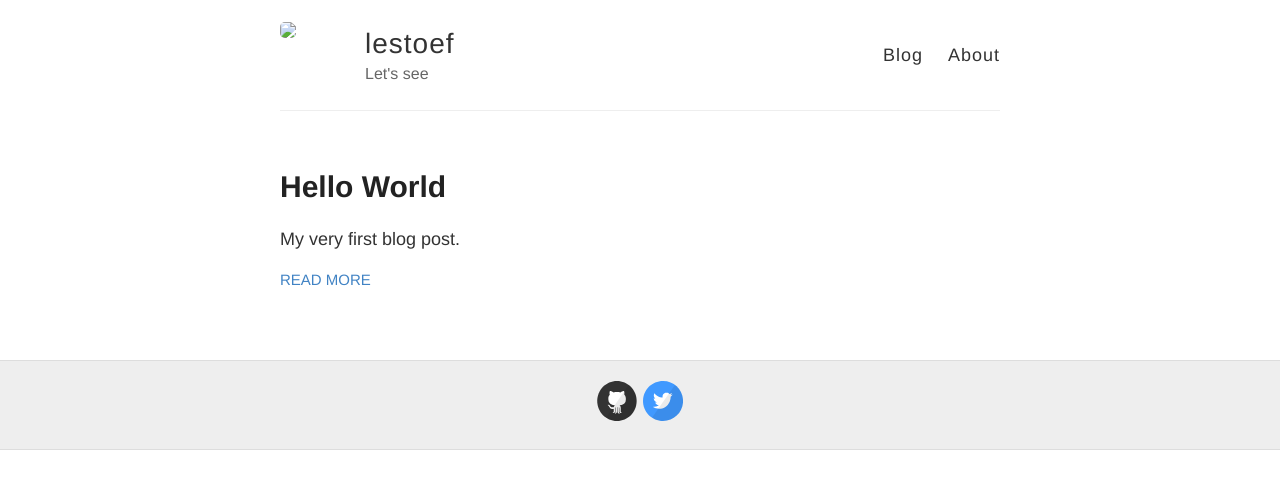
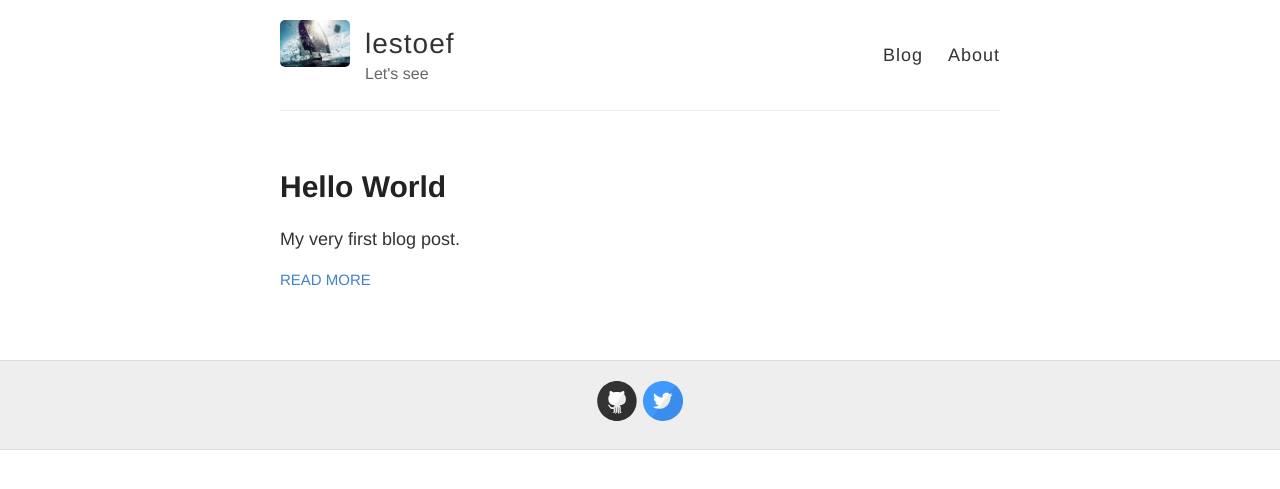
Before and after one commit to lestoef/lestoef.github.io, a Jekyll site: the page built from index.html, in a window 1280 px wide. Shown: the top 489 px of the page. Built offline with Jekyll 4.4.1, drawn with Linux system fonts in a browser that asks for light colours.

Commit message:
initial commit

```diff
--- a/_config.yml
+++ b/_config.yml
@@ -9,7 +9,7 @@ name: lestoef
 description: Let's see
 
 # URL of your avatar or profile pic (you could use your GitHub profile pic)
-avatar: lestoef.github.io/images/nnmaw-logo.jpg
+avatar: https://lestoef.github.io/images/nnmaw-logo.jpg
 
 #
 # Flags below are optional
```
